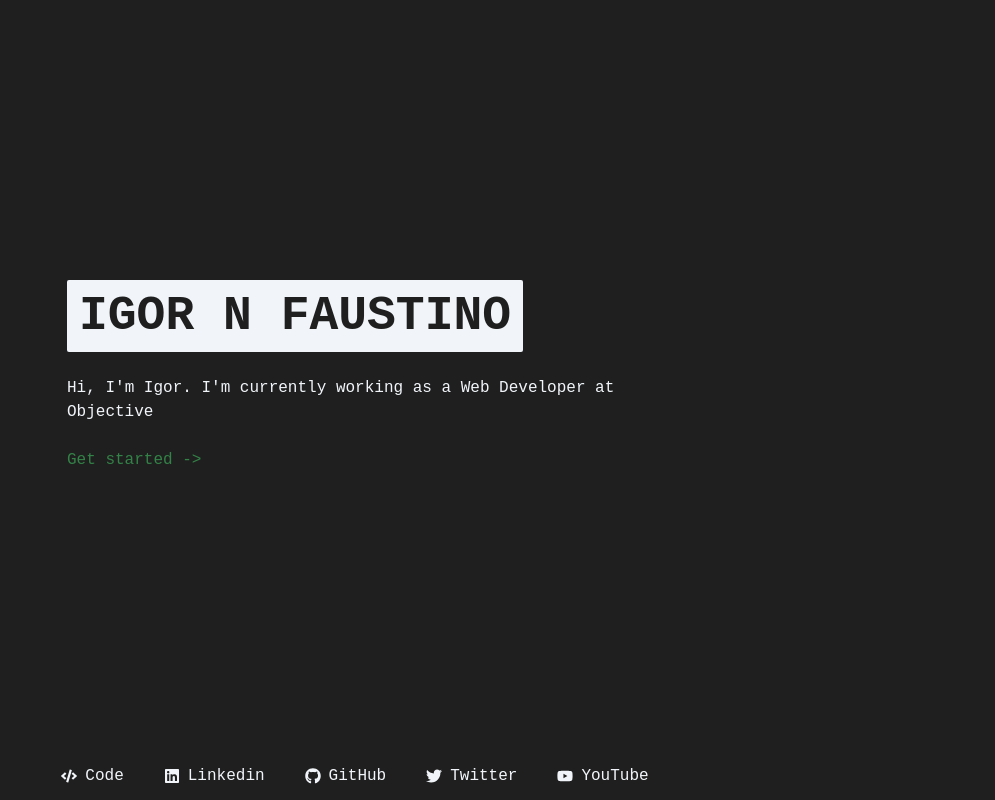
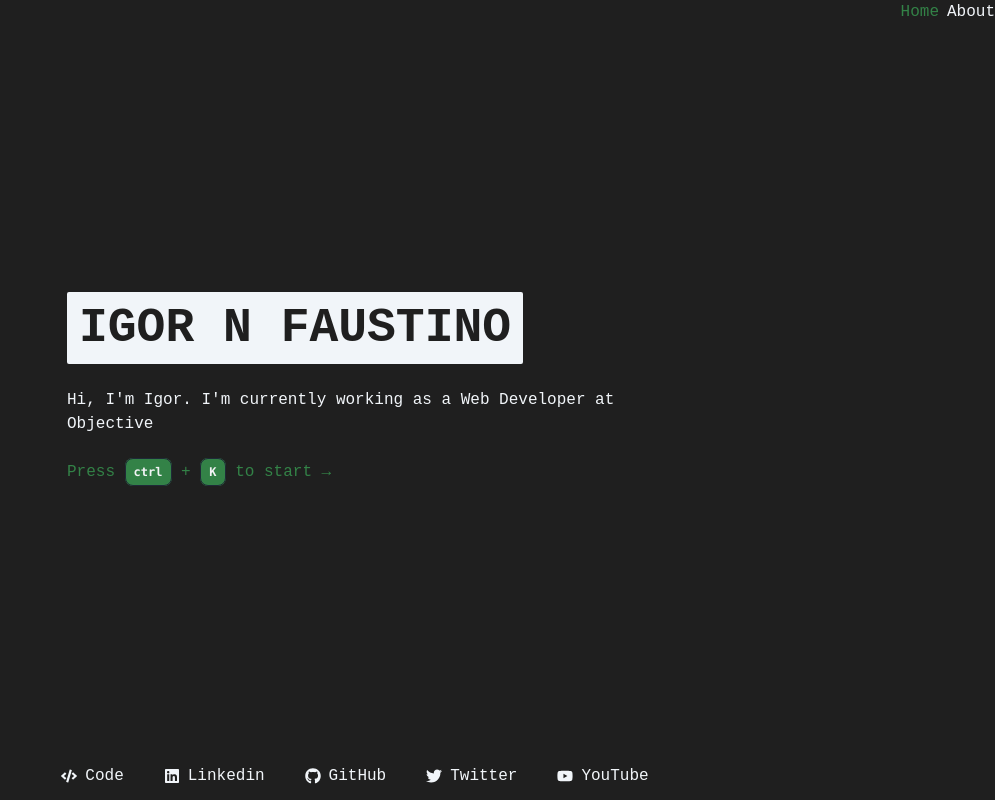
Before and after one commit to igornfaustino/personal-website, a Next.js app: page / in a window 1280 px wide. Shown: the whole page, without its empty margins (285-1280 px from the left). Built offline with nearby package versions, Linux system fonts and the light colour scheme.

Commit message:
feat: add shortcut button

```diff
--- a/src/app/layout.tsx
+++ b/src/app/layout.tsx
@@ -1,3 +1,4 @@
+import Header from '@/components/molecules/Header'
 import SocialMediaLinks from '@/components/molecules/SocialMediaLinks'
 import type { Metadata } from 'next'
 import { Inter } from 'next/font/google'
@@ -20,7 +21,7 @@ export default function RootLayout({
       <body
         className={`${inter.className} text-md flex min-h-screen flex-col items-center justify-between bg-slate-300 text-theme-grey dark:bg-theme-grey dark:text-slate-100`}
       >
-        <div></div>
+        <Header />
         {children}
         <SocialMediaLinks />
       </body>
--- a/src/app/page.tsx
+++ b/src/app/page.tsx
@@ -1,9 +1,9 @@
-import Link from 'next/link'
+import ShortcutButton from '@/components/atoms/ShortCut'
 
 export default function Home() {
   return (
     <main className="center flex h-full w-full items-center justify-center p-24">
-      <div className="flex flex-col gap-6">
+      <div className="flex flex-col items-baseline gap-6">
         <h1 className="max-w-fit rounded-sm bg-theme-grey p-3 text-5xl font-semibold uppercase text-slate-100 dark:bg-slate-100 dark:text-theme-grey">
           Igor N Faustino
         </h1>
@@ -11,9 +11,7 @@ export default function Home() {
           Hi, I{"'"}m Igor. I{"'"}m currently working as a Web Developer at
           Objective
         </p>
-        <Link href={'/blog'} className="text-theme-primary hover:underline">
-          Get started {'->'}
-        </Link>
+        <ShortcutButton />
       </div>
     </main>
   )
--- /dev/null
+++ b/src/components/atoms/Keyboard.tsx
@@ -0,0 +1,10 @@
+import { HtmlHTMLAttributes } from 'react'
+
+export default function Keyboard(props: HtmlHTMLAttributes<HTMLDivElement>) {
+  return (
+    <kbd
+      {...props}
+      className="rounded-lg border border-theme-primary bg-theme-primary px-2 py-1.5 text-xs font-semibold text-gray-800 dark:border-gray-800 dark:bg-theme-primary dark:text-gray-100"
+    />
+  )
+}
--- /dev/null
+++ b/src/components/atoms/ShortCut.tsx
@@ -0,0 +1,35 @@
+'use client'
+import { useEffect, useState } from 'react'
+import Keyboard from './Keyboard'
+
+export default function ShortcutButton() {
+  const [mounted, setMounted] = useState(false)
+
+  useEffect(() => {
+    setMounted(true)
+  }, [])
+
+  if (mounted) {
+    const isMac = /(Mac)/i.test(navigator.userAgent)
+    const isMobile = /iPhone|iPad|Android/i.test(navigator.userAgent)
+
+    const classes = 'transition-all text-theme-primary hover:scale-105'
+    if (isMobile) {
+      return <button className={classes}>Tap to start →</button>
+    } else if (isMac) {
+      return (
+        <button className={classes}>
+          Press <Keyboard>⌘</Keyboard> + <Keyboard>K</Keyboard> to start →
+        </button>
+      )
+    } else {
+      return (
+        <button className={classes}>
+          Press <Keyboard>ctrl</Keyboard> + <Keyboard>K</Keyboard> to start →
+        </button>
+      )
+    }
+  }
+
+  return <div />
+}
```
